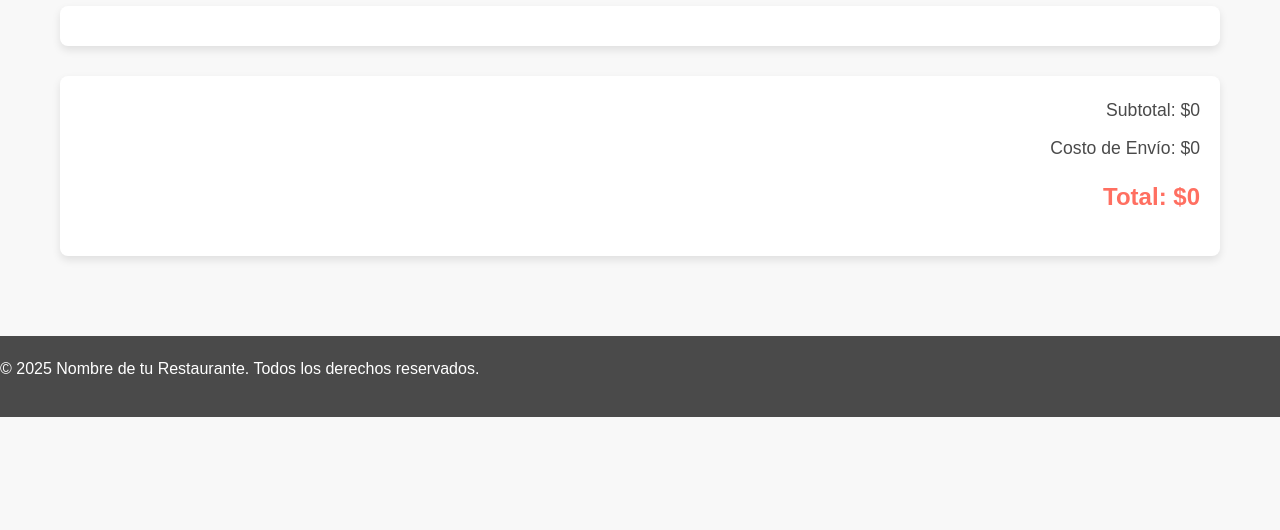
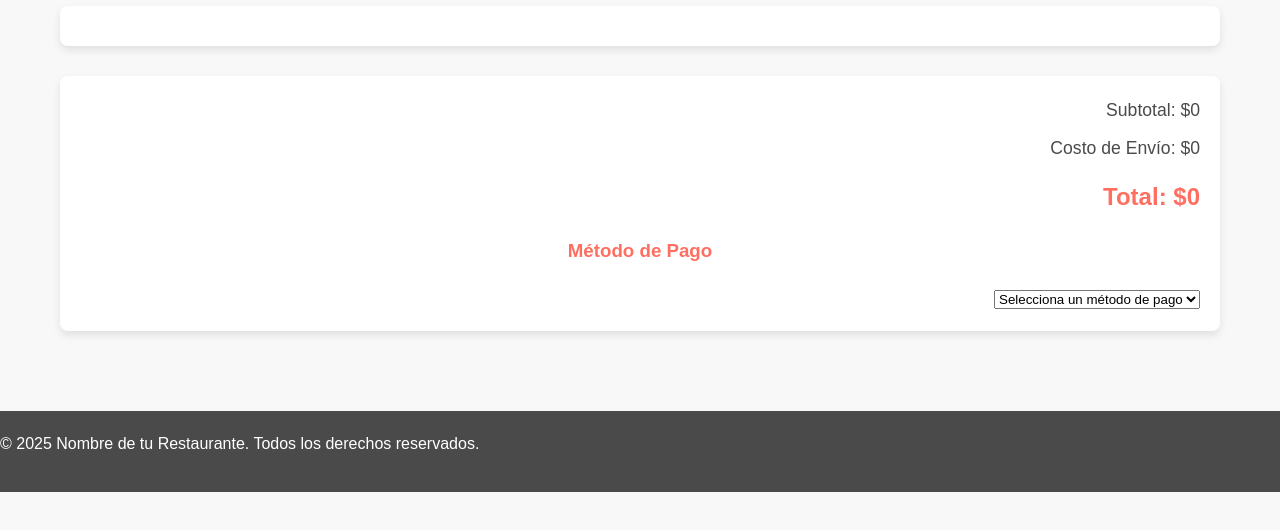
Before and after one commit to AppPrubeas/mi-restaurante-delivery, a plain HTML site: page carrito.html in a window 1280 px wide. Shown: the part 184-714 px from the top of the page. Drawn offline with Linux system fonts and the light colour scheme.

Commit message:
carrito.html

```diff
--- a/carrito.html
+++ b/carrito.html
@@ -28,6 +28,17 @@
             <p>Subtotal: <span id="cart-subtotal">$0</span></p>
             <p class="shipping-info">Costo de Envío: <span id="cart-shipping">$0</span></p>
             <p class="total">Total: <span id="cart-total">$0</span></p>
+
+            <div class="payment-method-selection">
+                <h3>Método de Pago</h3>
+                <select id="payment-method">
+                    <option value="">Selecciona un método de pago</option>
+                    <option value="Tarjeta">Tarjeta (Crédito/Débito)</option>
+                    <option value="Transferencia">Transferencia Electrónica</option>
+                    <option value="Efectivo">Efectivo</option>
+                </select>
+            </div>
+
             <button id="checkout-btn" class="btn" style="display: none;">Hacer Pedido por WhatsApp</button>
         </div>
     </main>
```
